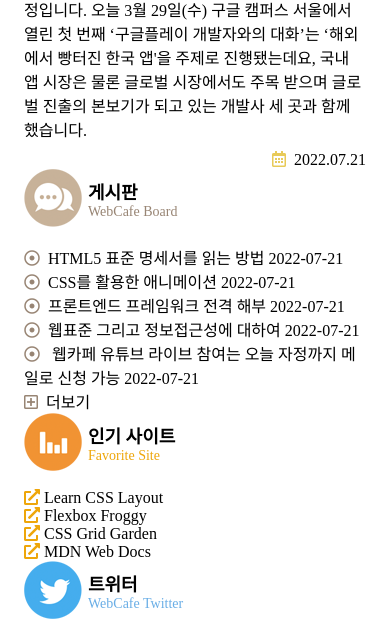
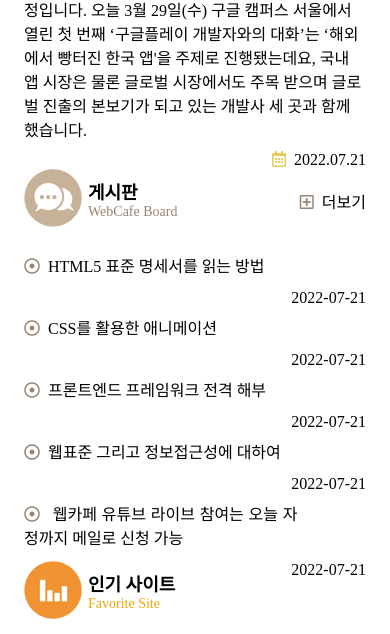
Before and after one commit to nalsae/HTML-CSS_Study, a website: page RWD/index.html in a window 390 px wide. Shown: the part 1145-1779 px from the top of the page. Drawn offline with Linux system fonts and the light colour scheme; a web font is replaced by a local one.

Commit message:
혼자 해본 게시판 및 인기 사이트 스타일링

```diff
--- a/RWD/css/index.css
+++ b/RWD/css/index.css
@@ -230,6 +230,39 @@ input[type="search"]{
   height: 100%;
 }
 
+/* 공통 게시판 */
+.board{
+  position: relative;
+}
+
+.board__link{
+  display: inline-block;
+  text-align: justify;
+  width: 80%;
+  overflow: hidden;
+  padding: var(--spacing-xs) 0;
+}
+
+.board__date{
+  float: right;
+}
+
+.board__more{
+  position: absolute;
+  top: var(--spacing-md);
+  right: 0;
+}
+
+/* 공통 인기 사이트 */
+
+.favorite__item{
+  padding: var(--spacing-xs) 0;
+}
+
+.favorite__item i{
+  padding-right: var(--spacing-xs);
+}
+
 /* 모바일 디바이스 (Mobile Device) */
 @media (min-width: 320px) and (max-width: 767px) {
   /* 모바일 헤더 */
@@ -250,6 +283,47 @@ input[type="search"]{
   }
 
   /* 모바일 메인메뉴 제어 버튼 */
+  /* (1) flex 해결 */
+  /* .buttonWrapper{
+    position: absolute;
+    overflow: hidden;
+    top: 3.75rem;
+    right: var(--spacing-lg);
+    transform: translate(0.25rem, -0.25rem);
+    padding: 0.25rem;
+  }
+  .button--burger{
+    width: 2rem;
+    height: 2rem;
+    display: flex;
+    flex-flow: column nowrap;
+    justify-content: space-between;
+  }
+  .button--burgerBarTop,
+  .button--burgerBarMiddle,
+  .button--burgerBarBottom{
+    width: 100%;
+    height: 20%;
+    background: #fff;
+    border-radius: 20px;
+    transition: all 350ms;
+  }
+  .is--active .button--burgerBarTop{
+    position: relative;
+    top: 50%;
+    transform: translateY(-50%) rotate(45deg);
+  }
+  .is--active .button--burgerBarMiddle{
+    transform: translateX(-150%);
+  }
+  .is--active .button--burgerBarBottom{
+    transform: translateX(-150%);
+    position: relative;
+    top: -50%;
+    transform: translateY(50%) rotate(-45deg);
+  } */
+
+  /* (2) position 해결 */
   .buttonWrapper{
     padding: 0.25rem;
     overflow: hidden;
@@ -330,6 +404,15 @@ input[type="search"]{
     transform: none;
   }
 
+  /* 모바일 인기 사이트 */
+  .favorite__link::after{
+    content: attr(data-tooltip);
+    width: 100px;
+    height: 50px;
+    color: var(--accent-favorite);
+    margin-left: var(--spacing-xs);
+  }
+
 }
 
 /* 데스크탑 디바이스 (Desktop Device) */
--- a/RWD/index.html
+++ b/RWD/index.html
@@ -38,7 +38,7 @@
       </fieldset>
     </form>
     <div class="buttonWrapper">
-      <button class="button--none button--burger" aria-label="메뉴 열기">
+      <button class="button--none button--burger is--active" aria-label="메뉴 열기">
         <span class="button--burgerBarTop"></span>
         <span class="button--burgerBarMiddle"></span>
         <span class="button--burgerBarBottom"></span>
```
